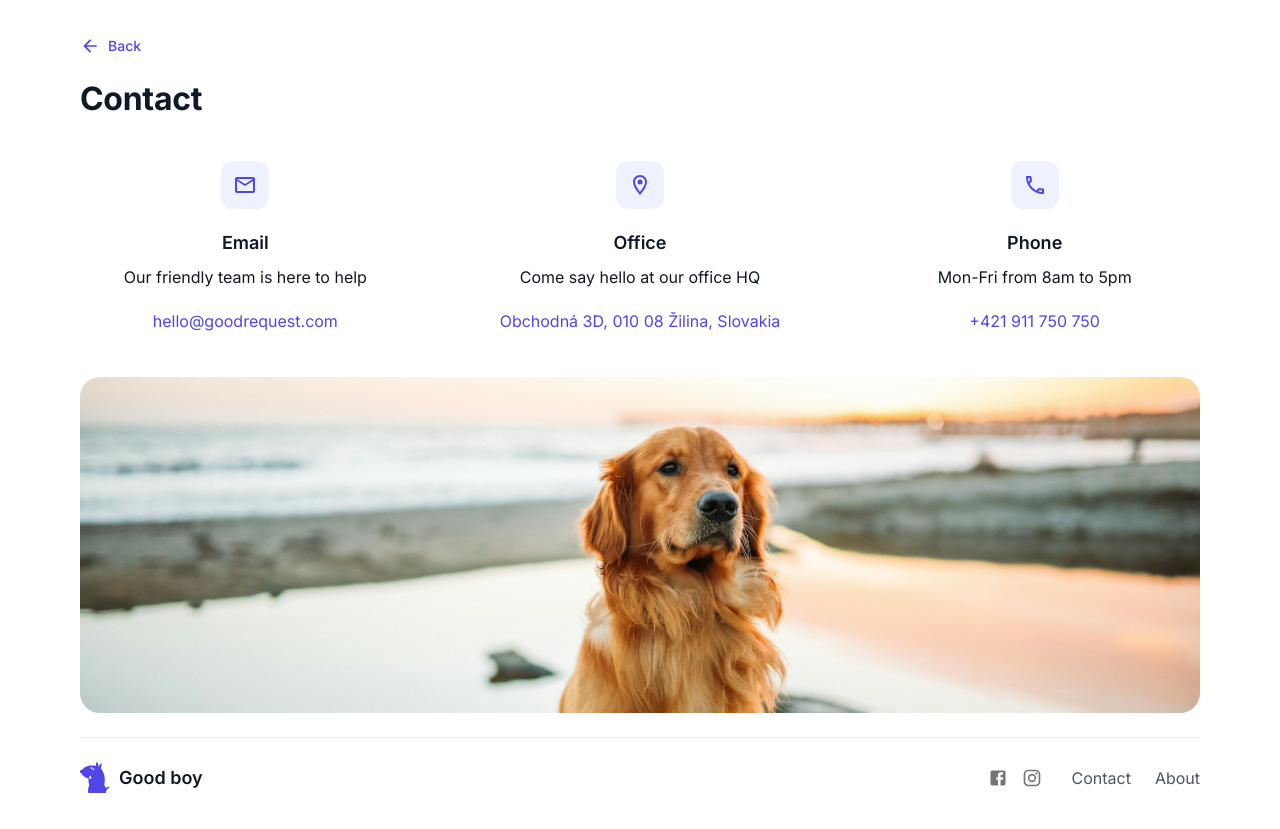
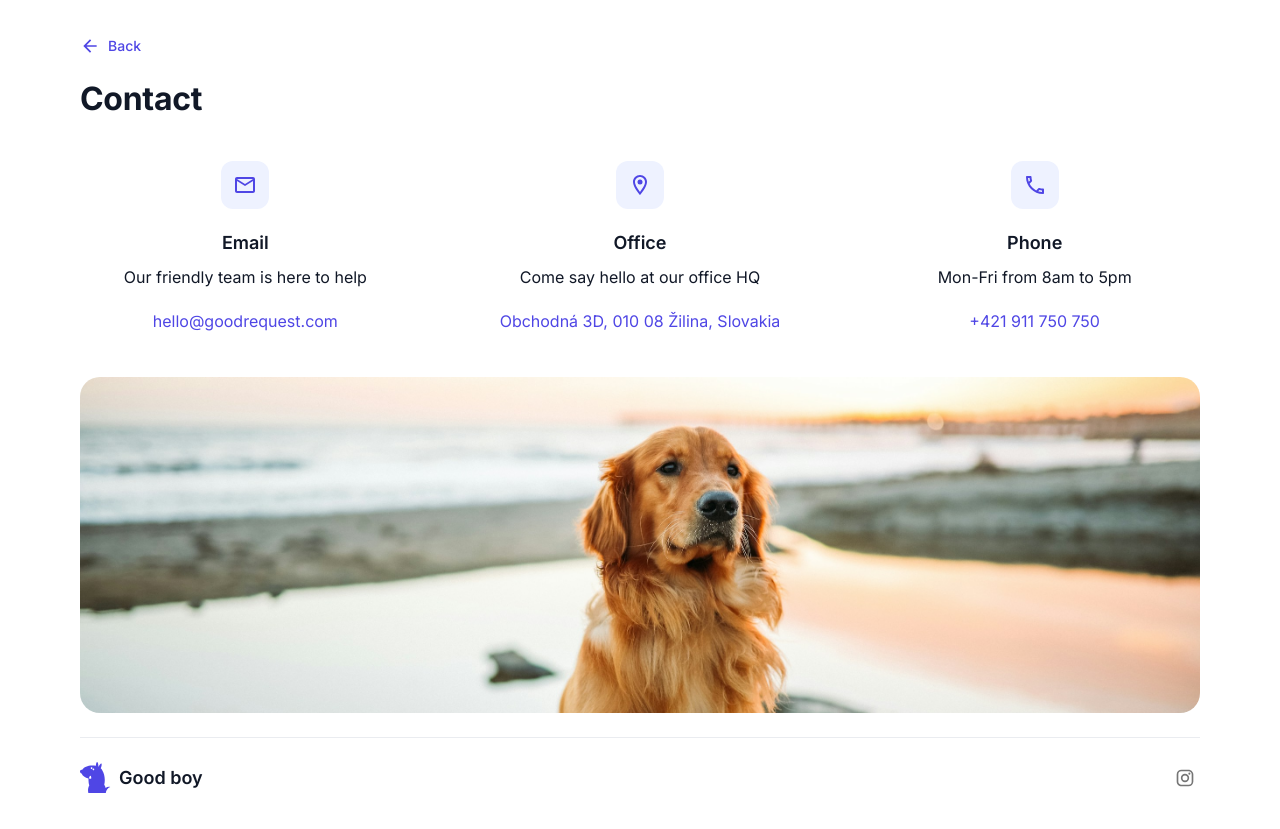
Before and after one commit to nopo123/goodrequest-frontend-assignment, a Next.js app: page /contact in a window 1280 px wide. Built offline with nearby package versions, Linux system fonts and the light colour scheme; no server answers; what @mui/material-nextjs would draw is missing.

Commit message:
feat: remove Facebook integration and clean up navigation and social link configurations

```diff
--- a/src/components/layout/SiteFooter/SiteFooter.styled.ts
+++ b/src/components/layout/SiteFooter/SiteFooter.styled.ts
@@ -1,9 +1,5 @@
-import MuiLink from '@mui/material/Link';
 import Stack from '@mui/material/Stack';
 import { styled } from '@mui/material/styles';
-
-import { COLORS } from '@/lib/theme/tokens';
-import { pxToRem } from '@/lib/theme/typography';
 
 export const FooterRow = styled(Stack)(({ theme }) => ({
   alignItems: 'flex-start',
@@ -12,15 +8,3 @@ export const FooterRow = styled(Stack)(({ theme }) => ({
     alignItems: 'center',
   },
 })) as typeof Stack;
-
-export const FooterNav = styled(Stack)({
-  alignItems: 'center',
-}) as typeof Stack;
-
-export const FooterNavLink = styled(MuiLink)({
-  fontSize: pxToRem(16),
-  lineHeight: 24 / 16,
-  fontWeight: 400,
-  letterSpacing: 0,
-  color: COLORS.textTertiary,
-}) as typeof MuiLink;
--- a/src/components/layout/SiteFooter/SiteFooter.tsx
+++ b/src/components/layout/SiteFooter/SiteFooter.tsx
@@ -1,22 +1,18 @@
 'use client';
 
-import FacebookIcon from '@mui/icons-material/Facebook';
 import InstagramIcon from '@mui/icons-material/Instagram';
 import Divider from '@mui/material/Divider';
 import IconButton from '@mui/material/IconButton';
 import Stack from '@mui/material/Stack';
-import Link from 'next/link';
 
 import { BrandLogo } from '@/components/layout/BrandLogo/BrandLogo';
-import { FOOTER_NAV_LINKS } from '@/config/navigation';
 import { SOCIAL_LINKS } from '@/config/social';
 import type { TranslateFn } from '@/types/i18n';
 import { SocialNetwork } from '@/types/social';
 
-import { FooterNav, FooterNavLink, FooterRow } from './SiteFooter.styled';
+import { FooterRow } from './SiteFooter.styled';
 
 const SOCIAL_ICONS = {
-  [SocialNetwork.FACEBOOK]: FacebookIcon,
   [SocialNetwork.INSTAGRAM]: InstagramIcon,
 } as const;
 
@@ -30,7 +26,6 @@ export const SiteFooter = ({ t }: SiteFooterProps) => (
     <FooterRow direction={{ xs: 'column', sm: 'row' }} spacing={2}>
       <BrandLogo label={t('common.appName')} />
 
-      <FooterNav component="nav" aria-label={t('nav.label')} direction="row" spacing={3}>
       <Stack direction="row" spacing={0.5} sx={{ alignItems: 'center' }}>
         {SOCIAL_LINKS.map((social) => {
           const Icon = SOCIAL_ICONS[social.id];
@@ -50,18 +45,6 @@ export const SiteFooter = ({ t }: SiteFooterProps) => (
           );
         })}
       </Stack>
-
-        {FOOTER_NAV_LINKS.map((link) => (
-          <FooterNavLink
-            key={link.href}
-            component={Link}
-            href={link.href}
-            underline="hover"
-          >
-            {t(link.labelKey)}
-          </FooterNavLink>
-        ))}
-      </FooterNav>
     </FooterRow>
   </Stack>
 );
--- a/src/config/navigation.ts
+++ b/src/config/navigation.ts
@@ -1,8 +1,3 @@
-import { AppRoute, type NavLinkType } from '@/routes/routes';
+import { AppRoute } from '@/routes/routes';
 
 export const HOME_ROUTE = AppRoute.DONATION;
-
-export const FOOTER_NAV_LINKS: readonly NavLinkType[] = [
-  { href: AppRoute.CONTACT, labelKey: 'nav.contact' },
-  { href: AppRoute.ABOUT_PROJECT, labelKey: 'nav.about' },
-];
--- a/src/config/social.ts
+++ b/src/config/social.ts
@@ -1,11 +1,6 @@
 import { SocialNetwork, type SocialLinkType } from '@/types/social';
 
 export const SOCIAL_LINKS: readonly SocialLinkType[] = [
-  {
-    id: SocialNetwork.FACEBOOK,
-    href: 'https://www.facebook.com/goodrequest',
-    label: 'Facebook',
-  },
   {
     id: SocialNetwork.INSTAGRAM,
     href: 'https://www.instagram.com/goodrequest',
--- a/src/lib/i18n/locales/en.ts
+++ b/src/lib/i18n/locales/en.ts
@@ -8,11 +8,6 @@ export const en: TranslationResource = {
     optional: 'Optional',
     skipToContent: 'Skip to content',
     backToForm: 'Back to the form',
-  },
-  nav: {
-    label: 'Main navigation',
-    contact: 'Contact',
-    about: 'About',
   },
   stepper: {
     label: 'Form progress',
--- a/src/lib/i18n/locales/sk.ts
+++ b/src/lib/i18n/locales/sk.ts
@@ -6,11 +6,6 @@ export const sk = {
     optional: 'Nepovinné',
     skipToContent: 'Preskočiť na obsah',
     backToForm: 'Späť na formulár',
-  },
-  nav: {
-    label: 'Hlavná navigácia',
-    contact: 'Kontakt',
-    about: 'O projekte',
   },
   stepper: {
     label: 'Priebeh formulára',
--- a/src/routes/routes.ts
+++ b/src/routes/routes.ts
@@ -6,8 +6,3 @@ export enum AppRoute {
 }
 
 export const DONATION_STEP_QUERY_PARAM = 'step';
-
-export type NavLinkType = {
-  readonly href: AppRoute;
-  readonly labelKey: string;
-};
--- a/src/types/social.ts
+++ b/src/types/social.ts
@@ -1,5 +1,4 @@
 export enum SocialNetwork {
-  FACEBOOK = 'facebook',
   INSTAGRAM = 'instagram',
 }
 
```
Lines whose indentation alone changed are shown as unchanged.
